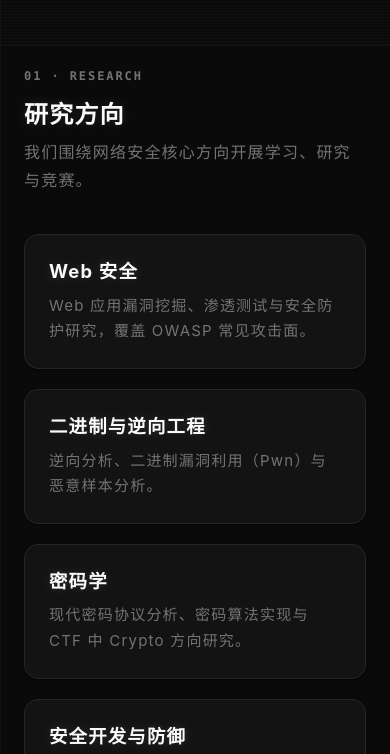
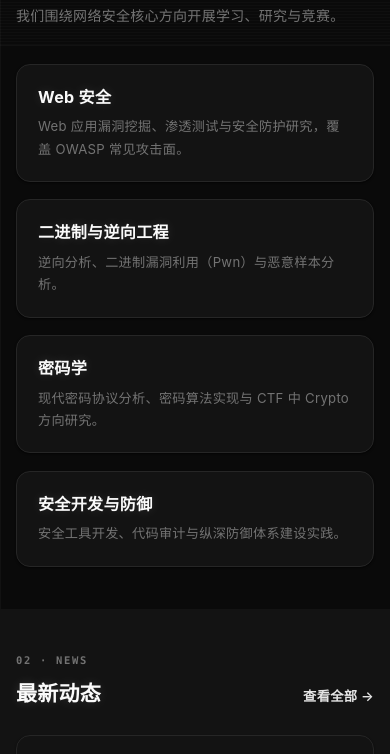
Before and after one commit to FosuSec/FosuSec.github.io, an Astro site: page / in a window 390 px wide. Shown: the part 799-1553 px from the top of the page. Built offline with nearby package versions, Linux system fonts and the light colour scheme; Astro itself is replaced by a stand-in of ours; some packages are replaced by stand-ins of ours.

Commit message:
适配移动端：整站文字缩放与导航栏字号优化

```diff
--- a/src/components/Header.astro
+++ b/src/components/Header.astro
@@ -284,7 +284,7 @@ function isActive(path: string) {
     }
 
     .brand-name {
-      font-size: 0.75rem;
+      font-size: 0.9rem;
       letter-spacing: 0;
     }
   }
--- a/src/styles/global.css
+++ b/src/styles/global.css
@@ -177,7 +177,7 @@ body {
   background: var(--bg);
   line-height: 1.75;
   letter-spacing: 1.2px;
-  font-size: 16px;
+  font-size: 1rem;
   min-height: 100vh;
   display: flex;
   flex-direction: column;
@@ -845,3 +845,56 @@ time {
 .marquee:hover .marquee-track {
   animation-play-state: paused;
 }
+
+/* ============================================================
+   移动端适配（只做加法，不改动原有 PC 端样式）
+   整站文字缩放：全站字号均为 rem，仅需缩放根字号即可同步缩放
+   正文 / 标题 / 卡片 / 列表 / 徽标等所有文字统一变小
+   ============================================================ */
+
+/* 移动端点击不出现系统灰色高亮（iOS） */
+body {
+  -webkit-tap-highlight-color: transparent;
+}
+
+/* 平板 / 大屏手机：根字号 16px -> 15px，整站文字按比例缩小 */
+@media (max-width: 640px) {
+  html {
+    font-size: 15px;
+  }
+
+  body {
+    letter-spacing: 0.02em;
+  }
+
+  .container {
+    padding: 0 20px;
+  }
+
+  .section {
+    padding: 3.5rem 0;
+  }
+
+  .page-hero {
+    padding: 3rem 0 2.25rem;
+  }
+}
+
+/* 手机（目标机型约 408px 逻辑宽度）：根字号 16px -> 14px */
+@media (max-width: 480px) {
+  html {
+    font-size: 14px;
+  }
+
+  .container {
+    padding: 0 16px;
+  }
+
+  .section {
+    padding: 3rem 0;
+  }
+
+  .page-hero {
+    padding: 2.5rem 0 2rem;
+  }
+}
```
